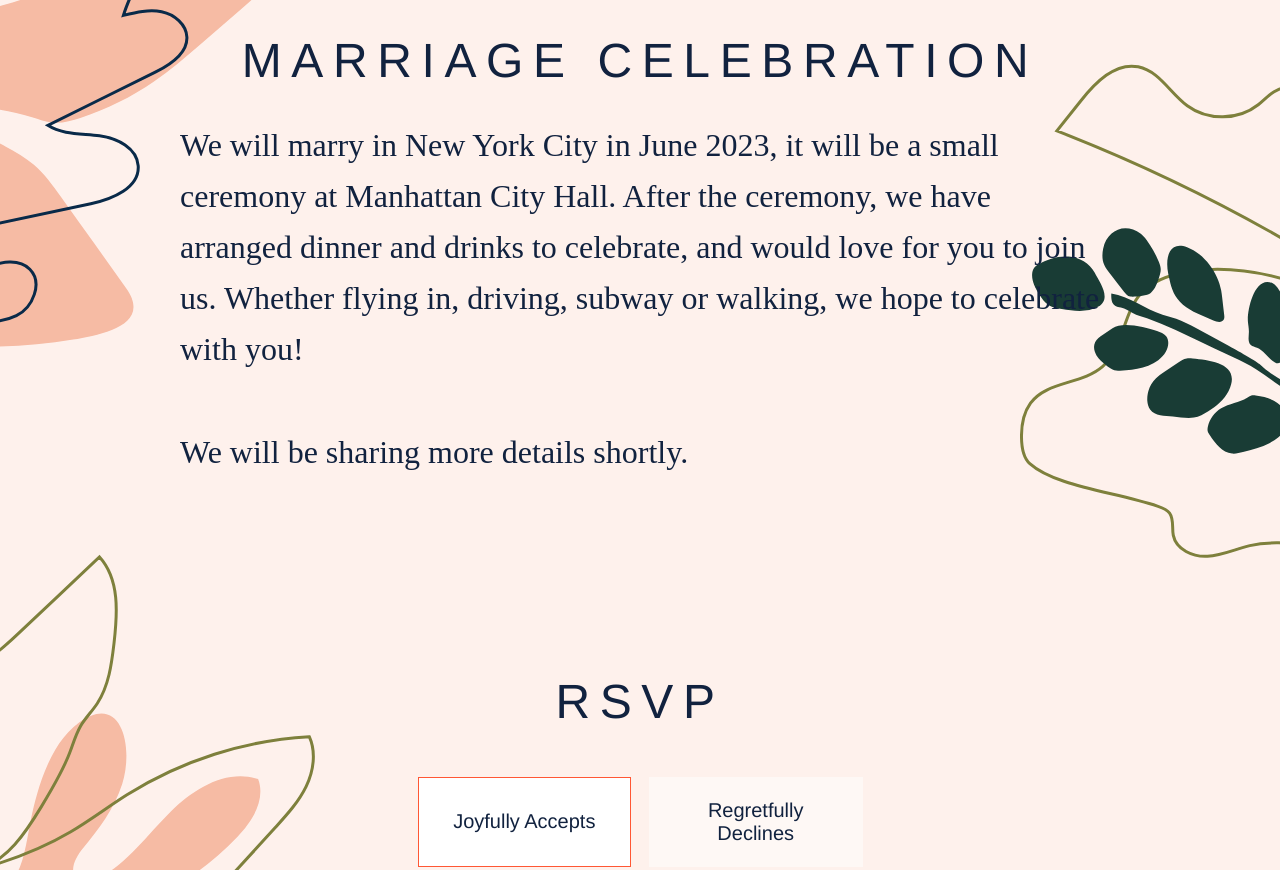
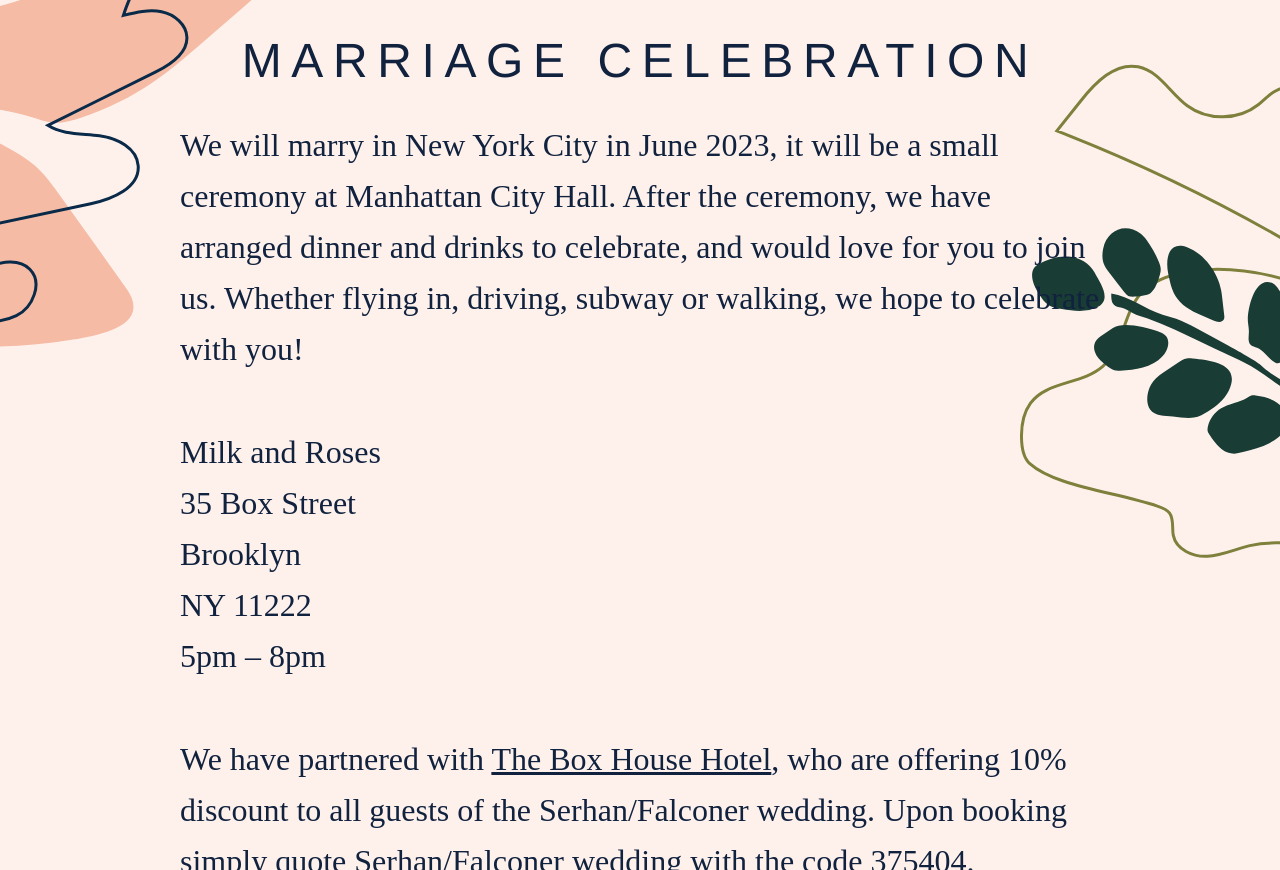
Before and after one commit to wassimserhan/wxh, a plain HTML site: page index.html in a window 1280 px wide. Shown: the part 2913-3783 px from the top of the page. Drawn offline with nearby package versions, Linux system fonts and the light colour scheme.

Commit message:
add details

```diff
--- a/index.html
+++ b/index.html
@@ -422,6 +422,22 @@
                 driving, subway or
                 walking, we hope to celebrate with you!
                 <br><br>
+                Milk and Roses
+                <br>
+                35 Box Street
+                <br>
+                Brooklyn
+                <br>
+                NY 11222
+                <br>
+                5pm – 8pm
+                <br> <br>
+                We have partnered with <a style="text-decoration: underline;" href="https://theboxhousehotel.com/"
+                  target="_blank" rel="noopener">The
+                  Box House Hotel</a>, who are offering 10% discount to all guests of the
+                Serhan/Falconer wedding.
+                Upon booking simply quote Serhan/Falconer wedding with the code 375404.
+                <br> <br>
                 We will be sharing more details shortly.
               </p>
             </div>
```
